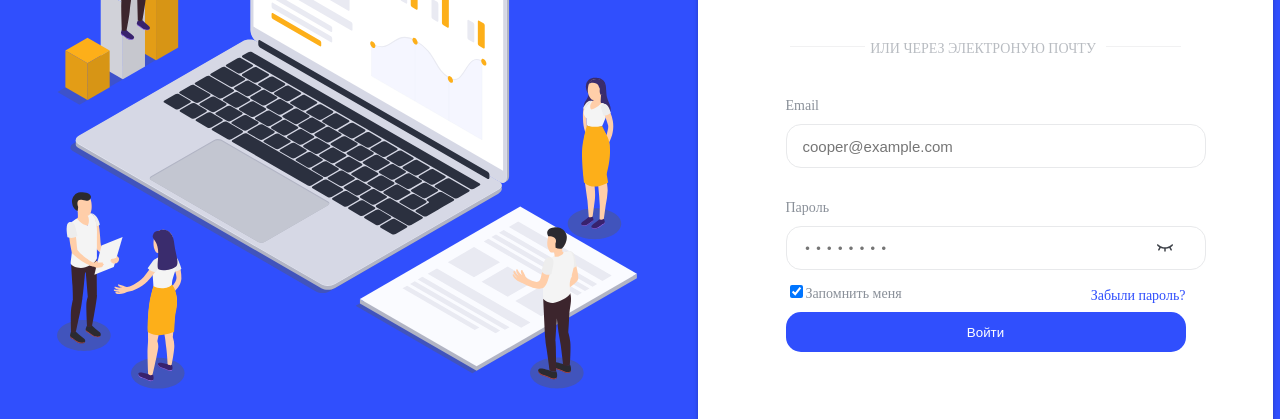
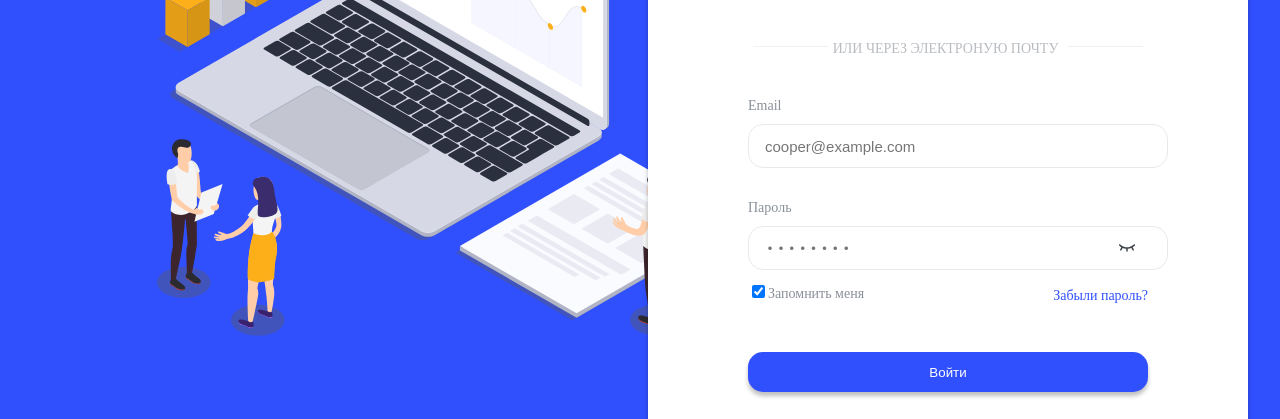
Before and after one commit to LieSeeker/control, a plain HTML site: page index.html in a window 1280 px wide. Shown: the part 389-808 px from the top of the page. Drawn offline with Linux system fonts and the light colour scheme.

Commit message:
Update style.css

```diff
--- a/css/style.css
+++ b/css/style.css
@@ -28,7 +28,7 @@ button:hover {
 }
 
 .wh {
-    max-width: 1440px;
+    max-width: 100%;
     padding: 0px 15px;
 }
 
@@ -48,7 +48,7 @@ p {
 
 .container {
     background-repeat: no-repeat;
-    background-position: 5% 40%;
+    background-position: 20% 20%;
     background-image: url(../img/bg/bg.svg);
 }
 
@@ -71,7 +71,7 @@ img {
     align-items: center;
     max-width: 600px;
     box-shadow: 0px 4px 4px rgba(0, 0, 0, 0.25);
-    margin: 74px 0px 0px 54%;
+    margin: 74px 0px 0px 50%;
     background: #fff;
     border: none;
     border-radius: 15px;
@@ -218,6 +218,7 @@ input.pass-input {
 .remember-box {
     display: flex;
     justify-content: space-between;
+    margin-bottom: 40px;
 }
 
 .no-pass {
@@ -232,7 +233,7 @@ input.pass-input {
 }
 
 .btn {
-    margin-bottom: 160px;
+    margin-bottom: 110px;
 }
 
 button {
@@ -242,6 +243,7 @@ button {
     background: #304FFD;
     border: none;
     border-radius: 15px;
+    box-shadow: 0 4px 4px rgba(0, 0, 0, 0.25);
 }
 
 .no-pass-two {
@@ -249,7 +251,6 @@ button {
 }
 
 .no-account {
-    margin-top: 20px;
     font-family: Stem;
     font-style: normal;
     font-weight: normal;
```
